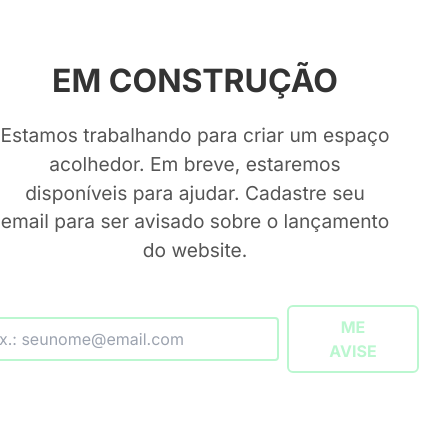
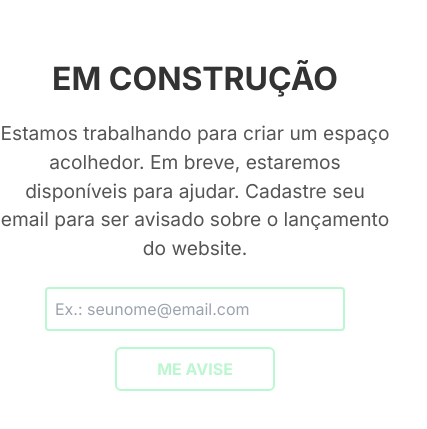
Before and after one commit to vandessonsantiago/filomenaleitao, a Next.js app: page / in a window 390 px wide. Shown: the part 187-616 px from the top of the page, 427 px wide, since content can reach past the window. Built offline with nearby package versions, Linux system fonts and the light colour scheme.

Commit message:
update 2-02-2024

```diff
--- a/src/components/contacto.tsx
+++ b/src/components/contacto.tsx
@@ -42,7 +42,7 @@ export default function ContactoComponent() {
        >
          <main>
            <form onSubmit={handleSubmit(Submit)}>
-            <div className="flex items-center">
+            <div className="lg:flex items-center">
             <div className="flex flex-col mx-2 my-4">
                <input
                  {...register("email", {
@@ -53,7 +53,7 @@ export default function ContactoComponent() {
                  placeholder="Ex.: seunome@email.com"
                />
              </div>
-             <div className="flex justify-center my-8">
+             <div className="flex justify-center my-4">
                <button
                  type="submit"
                  role="link"
```
Lines whose indentation alone changed are shown as unchanged.
